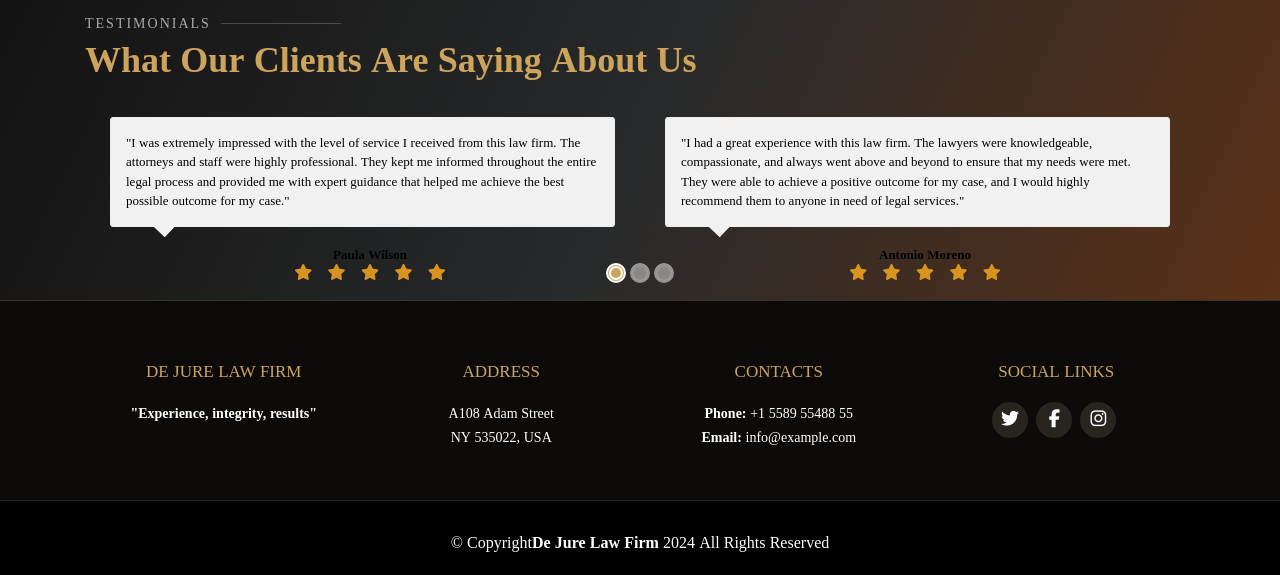
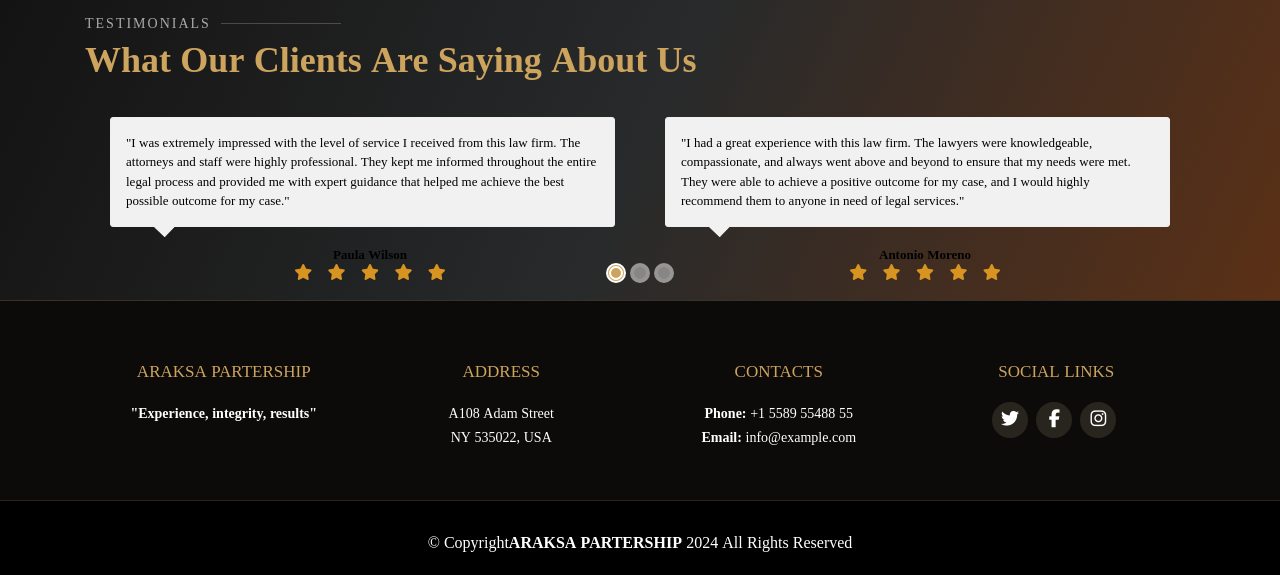
Before and after one commit to daws11/Law-Firm-Website, a Django app: page / in a window 1280 px wide. Shown: the part 2257-2832 px from the top of the page. Run offline with Django 3.2, Linux system fonts and the light colour scheme; some libraries are stand-ins or nearby versions; some web fonts are replaced.

Commit message:
First commit

```diff
--- /dev/null
+++ b/runtime.txt
@@ -0,0 +1 @@
+python-3.12.1
--- a/templates/about.html
+++ b/templates/about.html
@@ -77,7 +77,7 @@
     <div class="container" data-aos="fade-up">
       <div class="section-title">
         <h2>Team</h2>
-        <p>Partners at De Jure Law Firm</p>
+        <p>Partners at ARAKSA PARTERSHIP</p>
       </div>
     <div class="row pb-5" id="team-section">
     <!-- first card-->
--- a/templates/base.html
+++ b/templates/base.html
@@ -7,9 +7,9 @@
     <!-- Required meta tags -->
       <meta charset="utf-8">
       <meta name="viewport" content="width=device-width, initial-scale=1, shrink-to-fit=no">
-      <meta name="description" content="De Jure law firm book a consultation">
+      <meta name="description" content="ARAKSA PARTERSHIP law firm book a consultation">
       <meta name="keywords"
-      content="de jure, law, lawyers, law firm, consultation, legal help, legal blog">
+      content="ARAKSA PARTERSHIP, law, lawyers, law firm, consultation, legal help, legal blog">
     <!-- Fonts -->
       <link rel="preconnect" href="https://fonts.googleapis.com">
       <link rel="preconnect" href="https://fonts.gstatic.com" crossorigin>
@@ -20,7 +20,7 @@
     <!-- Css -->
       <link rel="stylesheet" href="{% static 'css/style.css' %}">
     <!-- Title -->
-      <title>De Jure Law Firm</title>
+      <title>ARAKSA PARTERSHIP</title>
   </head>
 
   <body>
@@ -28,7 +28,7 @@
       <!-- Navbar  -->
         <nav class="navbar navbar-expand-lg navbar-dark">
           <a class="logo"><img src="https://res.cloudinary.com/dremtdt73/image/upload/v1680098150/logo-removebg-preview_1_1_bpuhnf.png" style="width: 70px; height: 50px;" alt="logo"> </a>
-          <a class="navbar-brand" href="{% url 'home' %}">De Jure</a>
+          <a class="navbar-brand" href="{% url 'home' %}">ARAKSA PARTERSHIP</a>
             <button class="navbar-toggler" type="button" data-toggle="collapse" data-target="#navbarSupportedContent"
             aria-controls="navbarSupportedContent" aria-expanded="false" aria-label="Toggle navigation">
               <span class="navbar-toggler-icon"></span>
@@ -97,7 +97,7 @@
         <!-- first column -->
         <div class="col-lg-3 col-md-6">
           <div class="footer-info">
-            <h3>De Jure Law Firm</h3>
+            <h3>ARAKSA PARTERSHIP</h3>
                 <p><strong>"Experience, integrity, results"</strong></p>
           </div>
         </div>
@@ -135,7 +135,7 @@
 <!-- Copywrite Area -->
   <div class="container">
     <div class="copyright">
-      &copy; Copyright<strong><span>De Jure Law Firm</span></strong>
+      &copy; Copyright<strong><span>ARAKSA PARTERSHIP</span></strong>
       <script>document.write(new Date().getFullYear());</script>
       All Rights Reserved
     </div>
--- a/templates/index.html
+++ b/templates/index.html
@@ -9,8 +9,8 @@
         <div class="col-sm-12 col-md-6" id="background-text">
           <div class="main-img py-5">
             <h3 class="text-white p-3">WELCOME TO</h3>
-              <h1 class="text-white p-2"><strong>DE JURE LAW FIRM</strong> </h1>
-                <h5 class="text-white p-3">We are a leading law firm<br> With more than 20 years of experience</h5>
+              <h1 class="text-white p-2"><strong>ARAKSA PARTERSHIP</strong> </h1>
+                <h5 class="text-white p-3">In matters of truth and justice, there is no difference between large and small problems, for issues concerning the treatment of people are all the same <br>- Albert Enstein</h5>
                   <a class="btn btn-outline-light btn-lg add-post-button" id="book-btn-main" href="{% url 'booknow' %}" role="button">Book Now</a>
           </div>
         </div>
```
Also changed, not shown: lawfirm/settings.py (+11 -4 lines), db.sqlite3, 13 other files.
